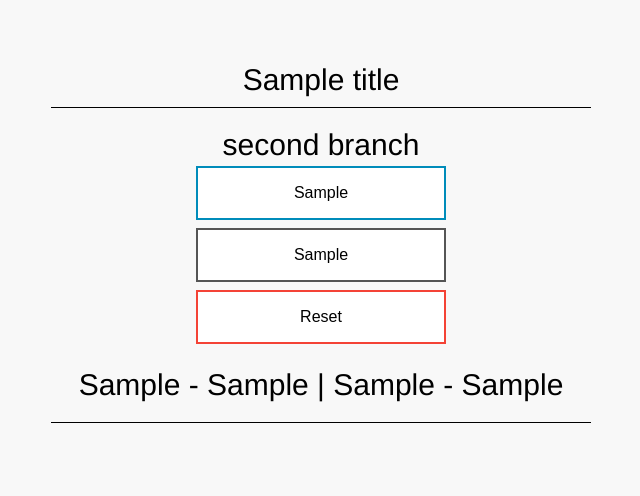
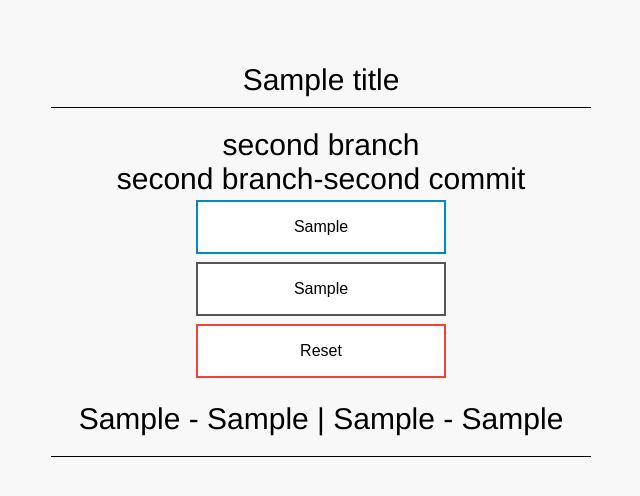
Before and after one commit to paulrayer/PSJenkinsCICD, a Flask app: template azure-vote/azure-vote/templates/index.html in a window 1280 px wide. Shown: the top 496 px of the page, without its empty margins (319-959 px from the left). Run offline with Flask 3, Linux system fonts and the light colour scheme; the template is opened without the code that fills it: most values are stand-ins (such as "Sample title", 1, 10 or a date in 2020).

Commit message:
second branch-second commit

```diff
--- a/azure-vote/azure-vote/templates/index.html
+++ b/azure-vote/azure-vote/templates/index.html
@@ -17,6 +17,7 @@
         <div id="space"></div>
         <div id="form">
 	<div>second branch</div>
+	<div>second branch-second commit</div>
         <button name="vote" value="{{button1}}" onclick="send()" class="button button1">{{button1}}</button>
         <button name="vote" value="{{button2}}" onclick="send()" class="button button2">{{button2}}</button>
         <button name="vote" value="reset" onclick="send()" class="button button3">Reset</button>
```
